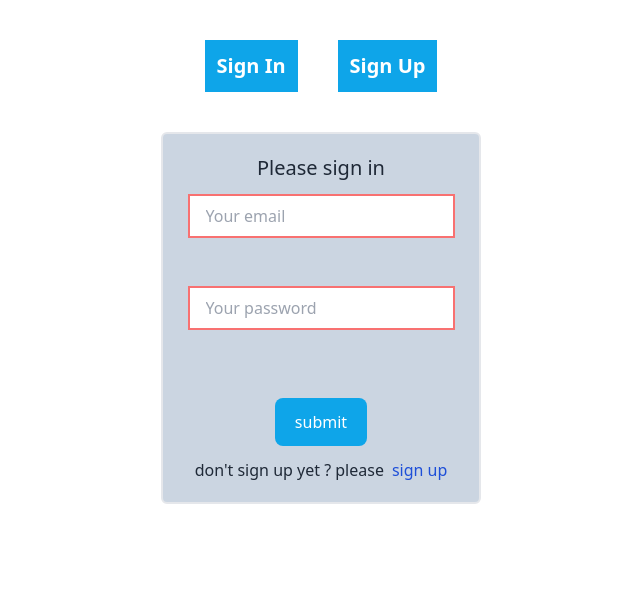
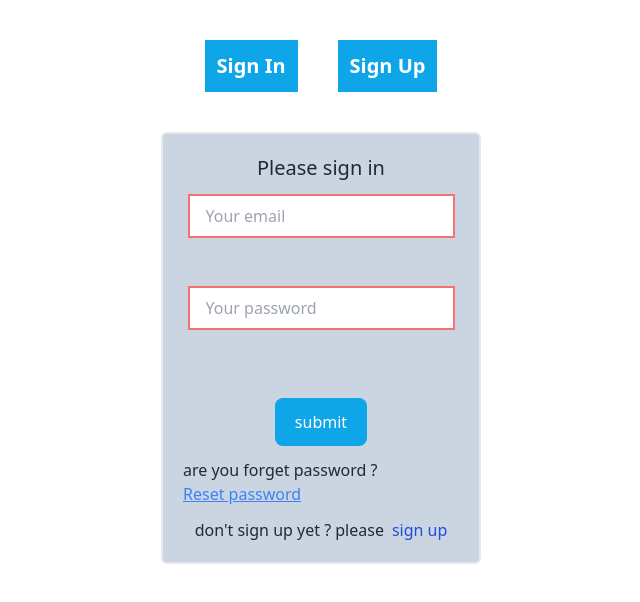
Before and after one commit to KhanZiaul/React-JS, a React (Vite) app in the folder 06-react-firebase-2/: page /signin in a window 1280 px wide. Shown: the top 602 px of the page, without its empty margins (319-959 px from the left). Built offline with nearby package versions, Linux system fonts and the light colour scheme.

Commit message:
password reset done

```diff
--- a/06-react-firebase-2/src/Components/SignIn/SignIn.jsx
+++ b/06-react-firebase-2/src/Components/SignIn/SignIn.jsx
@@ -1,12 +1,15 @@
 import React, { useState } from 'react';
-import { getAuth, signInWithEmailAndPassword } from "firebase/auth";
+import { getAuth, sendPasswordResetEmail, signInWithEmailAndPassword } from "firebase/auth";
 import app from '../Firebase/firebase.config';
 import { Link } from 'react-router-dom';
+import { useRef } from 'react';
 
 const SignIn = () => {
 
     const auth = getAuth(app);
     const [successful, setSuccessful] = useState('')
+
+    const emailRef = useRef()
 
     const handleSubmit = e => {
         e.preventDefault();
@@ -29,16 +32,31 @@ const SignIn = () => {
         e.target.reset()
     }
 
+    const resetPasswordHandler = () => {
+
+        const email = emailRef.current.value;
+
+        sendPasswordResetEmail(auth, email)
+            .then(() => {
+                alert('Checkout your Email')
+            })
+            .catch((error) => {
+                const errorMessage = error.message;
+            });
+
+        console.log(emailRef.current.value)
+    }
 
     return (
         <>
             <form className='flex flex-col justify-center items-center my-10 gap-3 w-[25%] mx-auto border-2 p-5 bg-slate-300 rounded-md' onSubmit={handleSubmit}>
                 <h2 className='text-xl font-medium'>Please sign in</h2>
-                <input className='border-2 px-4 py-2 block border-red-400' name='email' type="email" placeholder='Your email' required />
+                <input ref={emailRef} className='border-2 px-4 py-2 block border-red-400' name='email' type="email" placeholder='Your email' required />
                 <br />
                 <input className='border-2 px-4 py-2  border-red-400' name='password' type="password" placeholder='Your password' required />
                 <p className='py-3 text-green-600'>{successful}</p>
                 <button className='px-5 py-3 rounded-lg mt-5 bg-sky-500 text-white'>submit</button>
+                <p>are you forget password ? <button className='text-blue-500 underline hover:text-blue-700' onClick={resetPasswordHandler}>Reset password</button></p>
                 <p>don't sign up yet ? please<Link className='text-blue-700 ms-2' to='/signup'>sign up</Link></p>
             </form>
         </>
```
